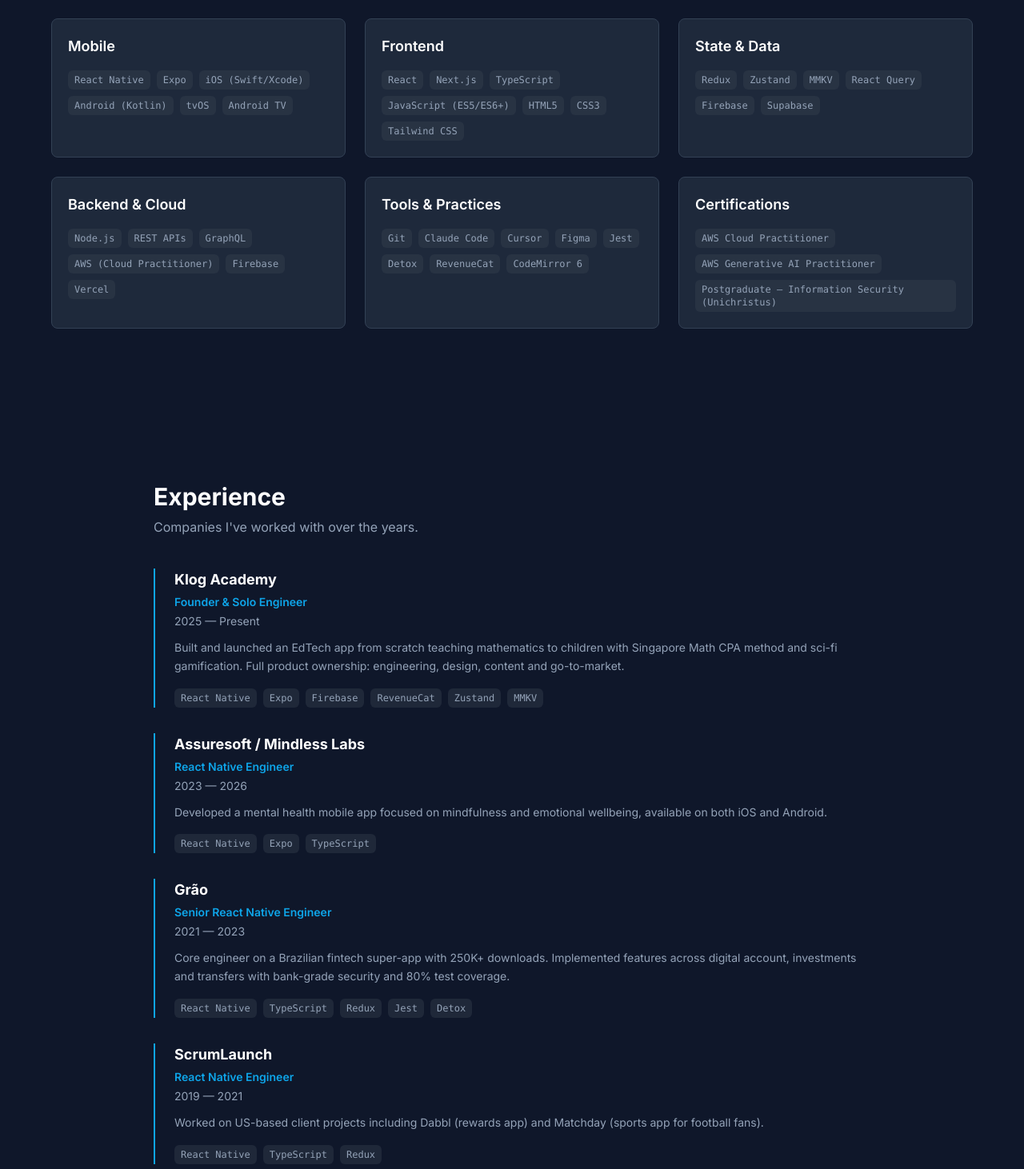
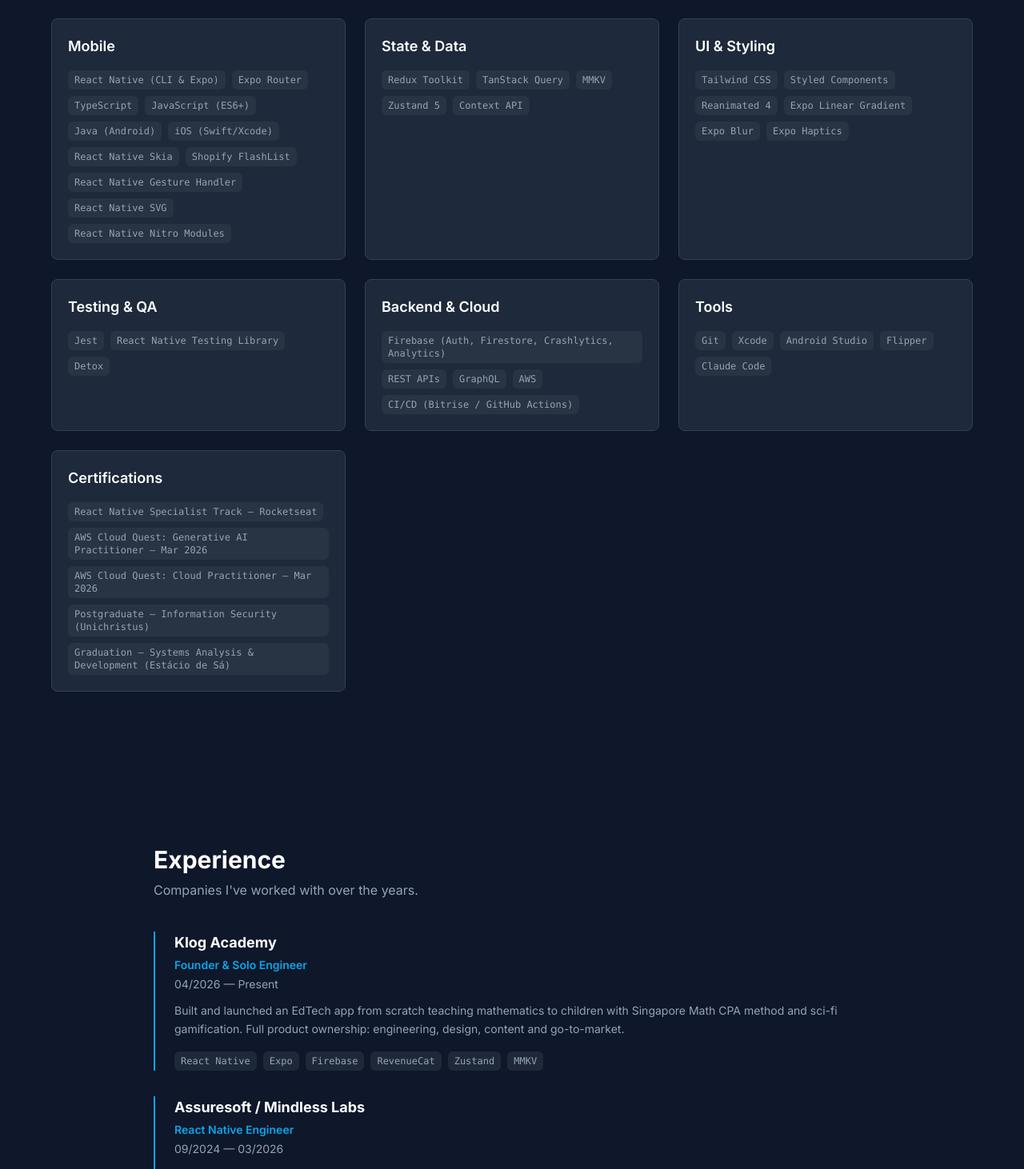
Before and after one commit to raphaelssampaio/raphaelssampaio.github.io, a Next.js app: page / in a window 1280 px wide. Shown: the part 2780-4242 px from the top of the page at 80% size. Built offline with nearby package versions, Linux system fonts and the light colour scheme.

Commit message:
fixing skills

```diff
--- a/src/data/experience.ts
+++ b/src/data/experience.ts
@@ -4,7 +4,7 @@
   {
     company: 'Klog Academy',
     role: { en: 'Founder & Solo Engineer', pt: 'Fundador & Engenheiro Solo' },
-    period: '2025 — Present',
+    period: '04/2026 — Present',
     description: {
       en: 'Built and launched an EdTech app from scratch teaching mathematics to children with Singapore Math CPA method and sci-fi gamification. Full product ownership: engineering, design, content and go-to-market.',
       pt: 'Construiu e lançou um app EdTech do zero ensinando matemática para crianças com o método Singapore Math CPA e gamificação sci-fi. Propriedade total do produto: engenharia, design, conteúdo e go-to-market.'
@@ -14,7 +14,7 @@
   {
     company: 'Assuresoft / Mindless Labs',
     role: { en: 'React Native Engineer', pt: 'Engenheiro React Native' },
-    period: '2023 — 2026',
+    period: '09/2024 — 03/2026',
     description: {
       en: 'Developed a mental health mobile app focused on mindfulness and emotional wellbeing, available on both iOS and Android.',
       pt: 'Desenvolveu um app mobile de saúde mental focado em mindfulness e bem-estar emocional, disponível para iOS e Android.'
@@ -22,9 +22,19 @@
     tech: ['React Native', 'Expo', 'TypeScript']
   },
   {
+    company: 'ScrumLaunch',
+    role: { en: 'React Native Engineer', pt: 'Engenheiro React Native' },
+    period: '09/2022 — 03/2024',
+    description: {
+      en: 'Worked on US-based client projects including Dabbl (rewards app) and Matchday (sports app for football fans).',
+      pt: 'Trabalhou em projetos de clientes americanos incluindo Dabbl (app de recompensas) e Matchday (app de esportes para fãs de futebol).'
+    },
+    tech: ['React Native', 'TypeScript', 'Redux']
+  },
+  {
     company: 'Grão',
     role: { en: 'Senior React Native Engineer', pt: 'Engenheiro Senior React Native' },
-    period: '2021 — 2023',
+    period: '07/2020 — 07/2022',
     description: {
       en: 'Core engineer on a Brazilian fintech super-app with 250K+ downloads. Implemented features across digital account, investments and transfers with bank-grade security and 80% test coverage.',
       pt: 'Engenheiro core de um super-app de fintech brasileiro com mais de 250 mil downloads. Implementou funcionalidades em conta digital, investimentos e transferências com segurança bancária e 80% de cobertura de testes.'
@@ -32,13 +42,23 @@
     tech: ['React Native', 'TypeScript', 'Redux', 'Jest', 'Detox']
   },
   {
-    company: 'ScrumLaunch',
-    role: { en: 'React Native Engineer', pt: 'Engenheiro React Native' },
-    period: '2019 — 2021',
+    company: 'Popstand',
+    role: { en: 'Mobile Developer Jr', pt: 'Mobile Developer Jr' },
+    period: '10/2019 — 07/2020',
     description: {
-      en: 'Worked on US-based client projects including Dabbl (rewards app) and Matchday (sports app for football fans).',
-      pt: 'Trabalhou em projetos de clientes americanos incluindo Dabbl (app de recompensas) e Matchday (app de esportes para fãs de futebol).'
+      en: 'Transitioned from QA to Development. Created E2E automation scripts with Detox, reducing manual regression testing time by 50%.',
+      pt: 'Fez a transição de QA para Desenvolvimento. Criou scripts de automação E2E com Detox, reduzindo em 50% o tempo de testes de regressão manuais.'
     },
-    tech: ['React Native', 'TypeScript', 'Redux']
+    tech: ['React Native', 'Detox', 'TypeScript']
+  },
+  {
+    company: 'LEAD DELL',
+    role: { en: 'Mobile Developer Jr / Security Analyst', pt: 'Mobile Developer Jr / Analista de Segurança' },
+    period: '05/2018 — 07/2019',
+    description: {
+      en: 'Contributed to internal corporate apps for Dell factory operations. Performed vulnerability assessments on mobile applications.',
+      pt: 'Contribuiu para aplicativos corporativos internos para as operações da fábrica da Dell. Realizou avaliações de vulnerabilidade em aplicativos móveis.'
+    },
+    tech: ['React Native', 'JavaScript']
   }
 ]
--- a/src/data/projects.ts
+++ b/src/data/projects.ts
@@ -1,144 +1,160 @@
-import { Project } from '../lib/types'
+import { Project } from "../lib/types";
 
 export const projects: Project[] = [
   {
-    id: 'klog-academy',
-    title: 'Klog Academy',
+    id: "klog-academy",
+    title: "Klog Academy",
     description: {
-      en: 'EdTech app that teaches mathematics to children using the Singapore Math CPA method with sci-fi gamification. Built and launched solo from zero — available on App Store and Google Play.',
-      pt: 'App EdTech que ensina matemática para crianças usando o método Singapore Math CPA com gamificação sci-fi. Construído e lançado solo do zero — disponível na App Store e Google Play.'
+      en: "EdTech app that teaches mathematics to children using the Singapore Math CPA method with sci-fi gamification. Built and launched solo from zero — available on App Store and Google Play.",
+      pt: "App EdTech que ensina matemática para crianças usando o método Singapore Math CPA com gamificação sci-fi. Construído e lançado solo do zero — disponível na App Store e Google Play.",
     },
     role: {
-      en: 'Founder & Solo Engineer',
-      pt: 'Fundador & Engenheiro Solo'
+      en: "Founder & Solo Engineer",
+      pt: "Fundador & Engenheiro Solo",
     },
-    tech: ['React Native', 'Expo', 'Firebase', 'RevenueCat', 'Zustand', 'MMKV'],
-    status: 'live',
+    tech: ["React Native", "Expo", "Firebase", "RevenueCat", "Zustand", "MMKV"],
+    status: "live",
     links: {
-      web: 'https://www.klogacademy.com.br',
-      appStore: 'https://apps.apple.com/app/klog-academy',
-      playStore: 'https://play.google.com/store/apps/details?id=com.klogacademy'
+      web: "https://www.klogacademy.com.br",
+      appStore: "https://apps.apple.com/br/app/klog-academy/id6764077956",
+      playStore:
+        "https://play.google.com/store/apps/details?id=com.klogacademy",
     },
-    emoji: '🚀',
-    featured: true
+    emoji: "🚀",
+    featured: true,
   },
   {
-    id: 'grao',
-    title: 'Grão',
+    id: "grao",
+    title: "Grão",
     description: {
-      en: 'Brazilian fintech super-app with 250K+ downloads. Features include digital account, investments, transfers, and bank-grade security. Built with 80% test coverage.',
-      pt: 'Super-app de fintech brasileiro com mais de 250 mil downloads. Inclui conta digital, investimentos, transferências e segurança bancária. Construído com 80% de cobertura de testes.'
+      en: "Brazilian fintech super-app with 250K+ downloads. Features include digital account, investments, transfers, and bank-grade security. Built with 80% test coverage.",
+      pt: "Super-app de fintech brasileiro com mais de 250 mil downloads. Inclui conta digital, investimentos, transferências e segurança bancária. Construído com 80% de cobertura de testes.",
     },
     role: {
-      en: 'Senior React Native Engineer',
-      pt: 'Engenheiro Senior React Native'
+      en: "Senior React Native Engineer",
+      pt: "Engenheiro Senior React Native",
     },
-    tech: ['React Native', 'TypeScript', 'Redux', 'Jest', 'Detox'],
-    status: 'live',
+    tech: ["React Native", "TypeScript", "Redux", "Jest", "Detox"],
+    status: "live",
     links: {
-      appStore: 'https://apps.apple.com/br/app/gr%C3%A3o/id1547413307',
-      playStore: 'https://play.google.com/store/apps/details?id=com.graoapp&hl=pt_BR'
+      appStore: "https://apps.apple.com/br/app/gr%C3%A3o/id1547413307",
+      playStore:
+        "https://play.google.com/store/apps/details?id=com.graoapp&hl=pt_BR",
     },
-    emoji: '💰',
-    featured: true
+    emoji: "💰",
+    featured: true,
   },
   {
-    id: 'mindless',
-    title: 'Mindless Labs',
+    id: "mindless",
+    title: "Mindless Labs",
     description: {
-      en: 'Mental health mobile app focused on mindfulness, habit and emotional wellbeing. Available on both App Store and Google Play.',
-      pt: 'App mobile de saúde mental focado em mindfulness, rastreamento de hábitos e bem-estar emocional. Disponível na App Store e Google Play.'
+      en: "Mental health mobile app focused on mindfulness, habit and emotional wellbeing. Available on both App Store and Google Play.",
+      pt: "App mobile de saúde mental focado em mindfulness, rastreamento de hábitos e bem-estar emocional. Disponível na App Store e Google Play.",
     },
     role: {
-      en: 'React Native Engineer',
-      pt: 'Engenheiro React Native'
+      en: "React Native Engineer",
+      pt: "Engenheiro React Native",
     },
-    tech: ['React Native', 'Expo', 'TypeScript'],
-    status: 'live',
+    tech: ["React Native", "Expo", "TypeScript"],
+    status: "live",
     links: {
-      appStore: 'https://apps.apple.com/us/app/mindless-labs/id6673917251',
-      playStore: 'https://play.google.com/store/apps/details?id=com.mindless.mindlessapp'
+      appStore: "https://apps.apple.com/us/app/mindless-labs/id6673917251",
+      playStore:
+        "https://play.google.com/store/apps/details?id=com.mindless.mindlessapp",
     },
-    emoji: '🧘',
-    featured: true
+    emoji: "🧘",
+    featured: true,
   },
   {
-    id: 'matchday',
-    title: 'Matchday',
+    id: "matchday",
+    title: "Matchday",
     description: {
-      en: 'Sports app for football fans — match schedules, live scores, team news and community features. Available on App Store and Google Play.',
-      pt: 'App de esportes para fãs de futebol — calendário de jogos, placares ao vivo, notícias dos times e funcionalidades de comunidade. Disponível na App Store e Google Play.'
+      en: "Sports app for football fans — match schedules, live scores, team news and community features. Available on App Store and Google Play.",
+      pt: "App de esportes para fãs de futebol — calendário de jogos, placares ao vivo, notícias dos times e funcionalidades de comunidade. Disponível na App Store e Google Play.",
     },
     role: {
-      en: 'React Native Engineer',
-      pt: 'Engenheiro React Native'
+      en: "React Native Engineer",
+      pt: "Engenheiro React Native",
     },
-    tech: ['React Native', 'TypeScript', 'Redux'],
-    status: 'live',
+    tech: ["React Native", "TypeScript", "Redux"],
+    status: "live",
     links: {
-      appStore: 'https://apps.apple.com/br/app/play-matchday/id1666868601',
-      playStore: 'https://play.google.com/store/apps/details?id=com.matchday_app&hl=pt_BR'
+      appStore: "https://apps.apple.com/br/app/play-matchday/id1666868601",
+      playStore:
+        "https://play.google.com/store/apps/details?id=com.matchday_app&hl=pt_BR",
     },
-    emoji: '⚽',
-    featured: false
+    emoji: "⚽",
+    featured: false,
   },
   {
-    id: 'nodekatas',
-    title: 'NodeKatas',
+    id: "nodekatas",
+    title: "NodeKatas",
     description: {
-      en: 'Open-source browser-based interactive platform for learning Node.js. 30 exercises across 3 trails, running real Node.js via WebContainers. Supports 6 languages.',
-      pt: 'Plataforma interativa open-source baseada em browser para aprender Node.js. 30 exercícios em 3 trilhas, rodando Node.js real via WebContainers. Suporta 6 idiomas.'
+      en: "Open-source browser-based interactive platform for learning Node.js. 30 exercises across 3 trails, running real Node.js via WebContainers. Supports 6 languages.",
+      pt: "Plataforma interativa open-source baseada em browser para aprender Node.js. 30 exercícios em 3 trilhas, rodando Node.js real via WebContainers. Suporta 6 idiomas.",
     },
     role: {
-      en: 'Creator & Solo Engineer',
-      pt: 'Criador & Engenheiro Solo'
+      en: "Creator & Solo Engineer",
+      pt: "Criador & Engenheiro Solo",
     },
-    tech: ['Next.js', 'TypeScript', 'WebContainers', 'CodeMirror 6', 'Tailwind CSS'],
-    status: 'live',
+    tech: [
+      "Next.js",
+      "TypeScript",
+      "WebContainers",
+      "CodeMirror 6",
+      "Tailwind CSS",
+    ],
+    status: "live",
     links: {
-      web: 'https://nodekatas.vercel.app/',
-      github: 'https://github.com/raphaelssampaio/nodekatas'
+      web: "https://nodekatas.vercel.app/",
+      github: "https://github.com/raphaelssampaio/nodekatas",
     },
-    emoji: '🟢',
-    featured: true
+    emoji: "🟢",
+    featured: true,
   },
   {
-    id: 'reactjskatas',
-    title: 'ReactJSKatas',
+    id: "reactjskatas",
+    title: "ReactJSKatas",
     description: {
-      en: 'Open-source browser-based interactive platform for learning React. 34 exercises across 4 trails including React 19. Uses Babel Standalone + iframe for live preview. Supports 6 languages.',
-      pt: 'Plataforma interativa open-source baseada em browser para aprender React. 34 exercícios em 4 trilhas incluindo React 19. Usa Babel Standalone + iframe para preview ao vivo. Suporta 6 idiomas.'
+      en: "Open-source browser-based interactive platform for learning React. 34 exercises across 4 trails including React 19. Uses Babel Standalone + iframe for live preview. Supports 6 languages.",
+      pt: "Plataforma interativa open-source baseada em browser para aprender React. 34 exercícios em 4 trilhas incluindo React 19. Usa Babel Standalone + iframe para preview ao vivo. Suporta 6 idiomas.",
     },
     role: {
-      en: 'Creator & Solo Engineer',
-      pt: 'Criador & Engenheiro Solo'
+      en: "Creator & Solo Engineer",
+      pt: "Criador & Engenheiro Solo",
     },
-    tech: ['Next.js', 'TypeScript', 'Babel Standalone', 'CodeMirror 6', 'Tailwind CSS'],
-    status: 'live',
+    tech: [
+      "Next.js",
+      "TypeScript",
+      "Babel Standalone",
+      "CodeMirror 6",
+      "Tailwind CSS",
+    ],
+    status: "live",
     links: {
-      web: 'https://reactjskatas.vercel.app/',
-      github: 'https://github.com/raphaelssampaio/reactjskatas'
+      web: "https://reactjskatas.vercel.app/",
+      github: "https://github.com/raphaelssampaio/reactjskatas",
     },
-    emoji: '⚛️',
-    featured: true
+    emoji: "⚛️",
+    featured: true,
   },
   {
-    id: 'webkatas',
-    title: 'WebKatas',
+    id: "webkatas",
+    title: "WebKatas",
     description: {
-      en: 'Open-source browser-based interactive platform for learning HTML, CSS, Flexbox/Grid and JavaScript. 60 exercises across 4 trails. Supports 6 languages.',
-      pt: 'Plataforma interativa open-source baseada em browser para aprender HTML, CSS, Flexbox/Grid e JavaScript. 60 exercícios em 4 trilhas. Suporta 6 idiomas.'
+      en: "Open-source browser-based interactive platform for learning HTML, CSS, Flexbox/Grid and JavaScript. 60 exercises across 4 trails. Supports 6 languages.",
+      pt: "Plataforma interativa open-source baseada em browser para aprender HTML, CSS, Flexbox/Grid e JavaScript. 60 exercícios em 4 trilhas. Suporta 6 idiomas.",
     },
     role: {
-      en: 'Creator & Solo Engineer',
-      pt: 'Criador & Engenheiro Solo'
+      en: "Creator & Solo Engineer",
+      pt: "Criador & Engenheiro Solo",
     },
-    tech: ['Next.js', 'TypeScript', 'CodeMirror 6', 'Tailwind CSS'],
-    status: 'in-progress',
+    tech: ["Next.js", "TypeScript", "CodeMirror 6", "Tailwind CSS"],
+    status: "in-progress",
     links: {
-      github: 'https://github.com/raphaelssampaio/webkatas'
+      github: "https://github.com/raphaelssampaio/webkatas",
     },
-    emoji: '🌐',
-    featured: true
-  }
-]
+    emoji: "🌐",
+    featured: true,
+  },
+];
--- a/src/data/skills.ts
+++ b/src/data/skills.ts
@@ -3,26 +3,48 @@
 export const skills: Skill[] = [
   {
     category: { en: 'Mobile', pt: 'Mobile' },
-    items: ['React Native', 'Expo', 'iOS (Swift/Xcode)', 'Android (Kotlin)', 'tvOS', 'Android TV']
-  },
-  {
-    category: { en: 'Frontend', pt: 'Frontend' },
-    items: ['React', 'Next.js', 'TypeScript', 'JavaScript (ES5/ES6+)', 'HTML5', 'CSS3', 'Tailwind CSS']
+    items: [
+      'React Native (CLI & Expo)',
+      'Expo Router',
+      'TypeScript',
+      'JavaScript (ES6+)',
+      'Java (Android)',
+      'iOS (Swift/Xcode)',
+      'React Native Skia',
+      'Shopify FlashList',
+      'React Native Gesture Handler',
+      'React Native SVG',
+      'React Native Nitro Modules'
+    ]
   },
   {
     category: { en: 'State & Data', pt: 'Estado & Dados' },
-    items: ['Redux', 'Zustand', 'MMKV', 'React Query', 'Firebase', 'Supabase']
+    items: ['Redux Toolkit', 'TanStack Query', 'MMKV', 'Zustand 5', 'Context API']
+  },
+  {
+    category: { en: 'UI & Styling', pt: 'UI & Estilização' },
+    items: ['Tailwind CSS', 'Styled Components', 'Reanimated 4', 'Expo Linear Gradient', 'Expo Blur', 'Expo Haptics']
+  },
+  {
+    category: { en: 'Testing & QA', pt: 'Testes & QA' },
+    items: ['Jest', 'React Native Testing Library', 'Detox']
   },
   {
     category: { en: 'Backend & Cloud', pt: 'Backend & Cloud' },
-    items: ['Node.js', 'REST APIs', 'GraphQL', 'AWS (Cloud Practitioner)', 'Firebase', 'Vercel']
+    items: ['Firebase (Auth, Firestore, Crashlytics, Analytics)', 'REST APIs', 'GraphQL', 'AWS', 'CI/CD (Bitrise / GitHub Actions)']
   },
   {
-    category: { en: 'Tools & Practices', pt: 'Ferramentas & Práticas' },
-    items: ['Git', 'Claude Code', 'Cursor', 'Figma', 'Jest', 'Detox', 'RevenueCat', 'CodeMirror 6']
+    category: { en: 'Tools', pt: 'Ferramentas' },
+    items: ['Git', 'Xcode', 'Android Studio', 'Flipper', 'Claude Code']
   },
   {
     category: { en: 'Certifications', pt: 'Certificações' },
-    items: ['AWS Cloud Practitioner', 'AWS Generative AI Practitioner', 'Postgraduate — Information Security (Unichristus)']
+    items: [
+      'React Native Specialist Track — Rocketseat',
+      'AWS Cloud Quest: Generative AI Practitioner — Mar 2026',
+      'AWS Cloud Quest: Cloud Practitioner — Mar 2026',
+      'Postgraduate — Information Security (Unichristus)',
+      'Graduation — Systems Analysis & Development (Estácio de Sá)'
+    ]
   }
 ]
```
